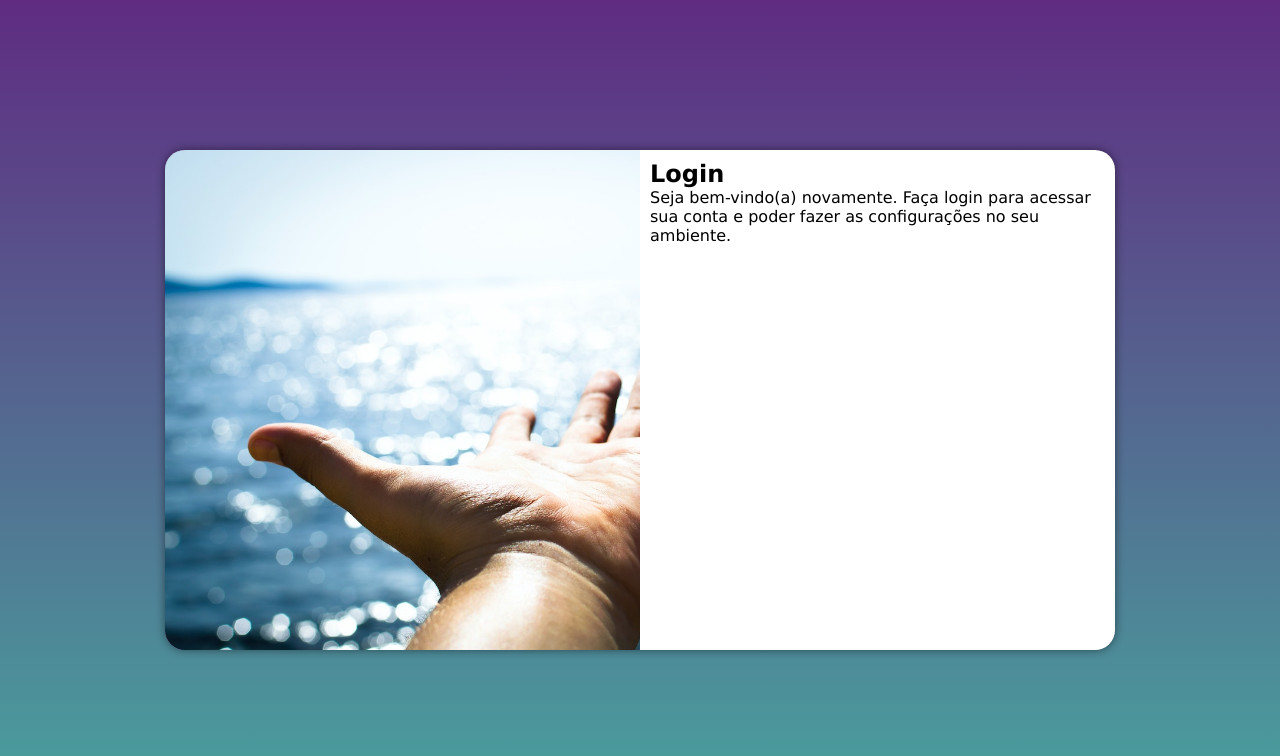
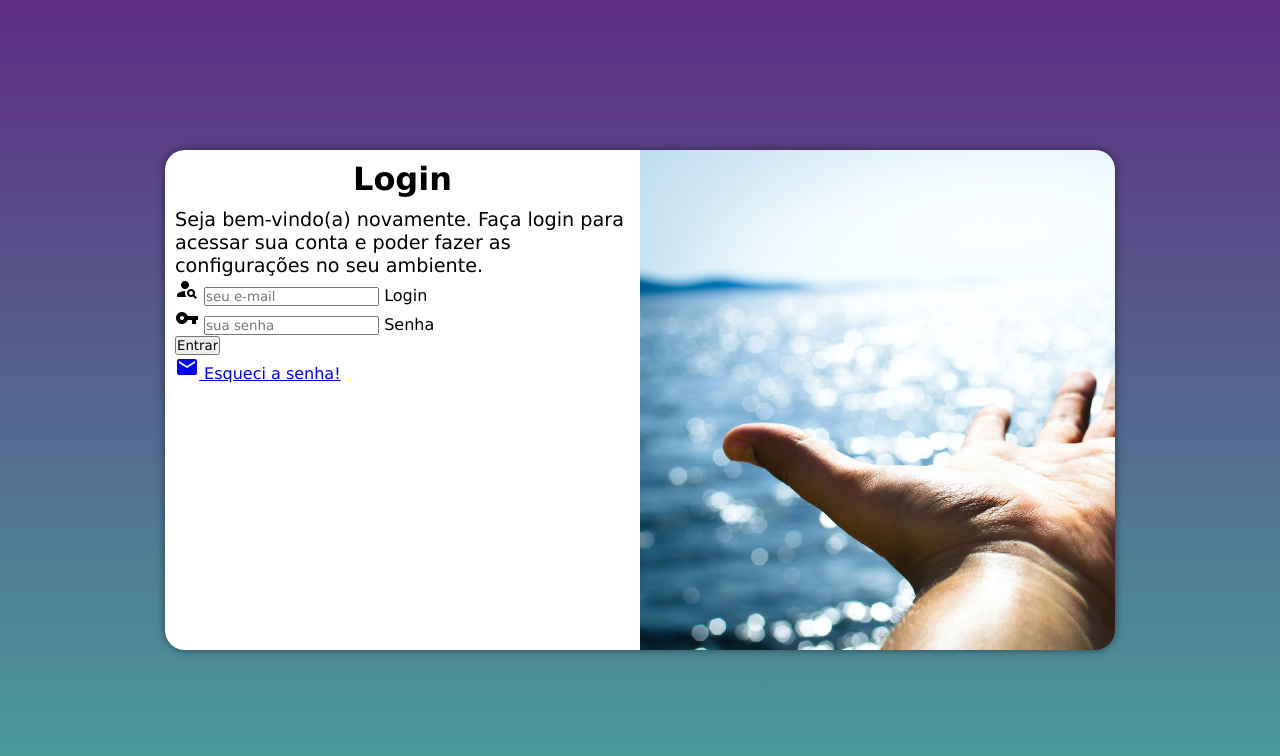
Before and after one commit to PedroFerreiraDaSilvaNeto/CURSO-EM-VIDEO-Projeto-Login, a plain HTML site: page index.html in a window 1280 px wide. Drawn offline with Linux system fonts and the light colour scheme.

Commit message:
criei o formulário

```diff
--- a/estilos/media-query.css
+++ b/estilos/media-query.css
@@ -44,15 +44,23 @@
         }
 
         section#login > div#imagem {
-            float: left;
+            float: right;
             width:50% ;
             height: 100%;
         }
 
         section#login > div#formulario {
-            float: right;
+            float: left;
             width: 50%;
 
         }
 
+        div#formulario > h1 {
+            font-size: 2em;
+        }
+
+        div#formulario > p {
+            font-size: 1.2em;
+        }
+
   }
--- a/estilos/style.css
+++ b/estilos/style.css
@@ -52,3 +52,12 @@
     display: block;
     padding: 10px;
 }
+
+div#formulario > h1 {
+    text-align: center;
+    margin-bottom: 10px;
+}
+
+div#formulario > p {
+    font-size: 0.8em;
+}
--- a/index.html
+++ b/index.html
@@ -5,6 +5,8 @@
     <meta name="viewport" content="width=device-width, initial-scale=1.0">
     <link rel="stylesheet" href="estilos/style.css">
     <link rel="stylesheet" href="estilos/media-query.css">
+    <link href="https://fonts.googleapis.com/icon?family=Material+Icons"
+rel="stylesheet">
     <title>Projeto Login</title>
 </head>
 <body>
@@ -19,8 +21,26 @@
             <div id="formulario">
                 <h1>Login</h1>
                 <p>Seja bem-vindo(a) novamente. Faça login para acessar sua conta e poder fazer as configurações no seu ambiente.</p>
+                <form action="login.php" method="post">
 
-                <form action="login.php" method="post">
+                    <div class="campo">
+                        <span class="material-icons">person_search</span>
+                        <input type="email" name="login" id="ilogin" placeholder="seu e-mail" autocomplete="email" required maxlength="30">
+                        <label for="ilogin">Login</label>
+                    </div>
+
+                    <div class="campo">
+                        <span class="material-icons">vpn_key</span>
+                        <input type="password" name="senha" id="isenha" placeholder="sua senha" autocomplete="current-password" required minlength="8" maxlength="20">
+                        <label for="isenha">Senha</label>
+                    </div>
+
+                    <input type="submit" value="Entrar"><br>
+
+                    <a href="Esqueci.html">
+                          <span class="material-icons">local_post_office</span> Esqueci a senha!
+                    </a>
+
 
                 </form>
 
```
